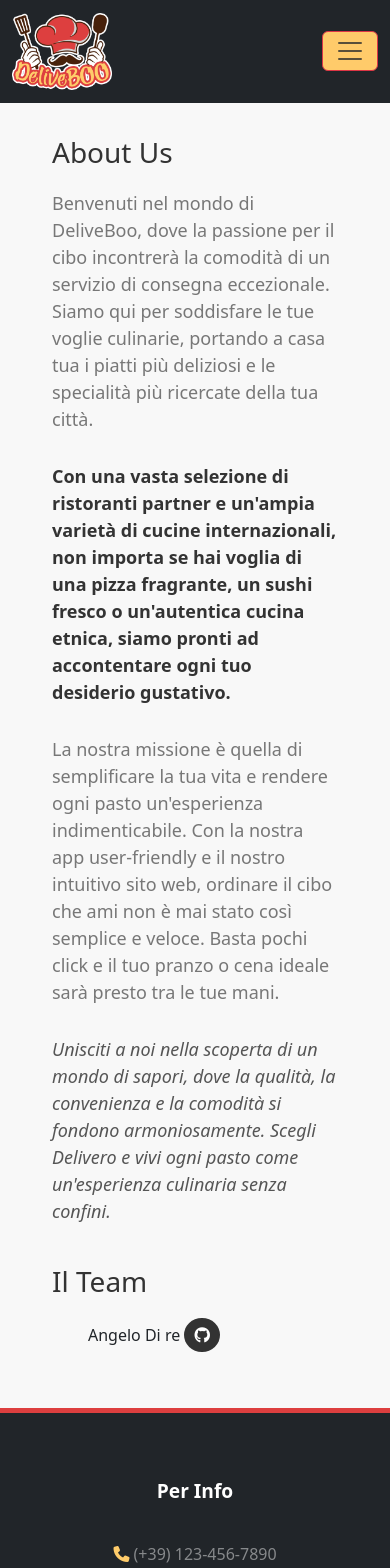
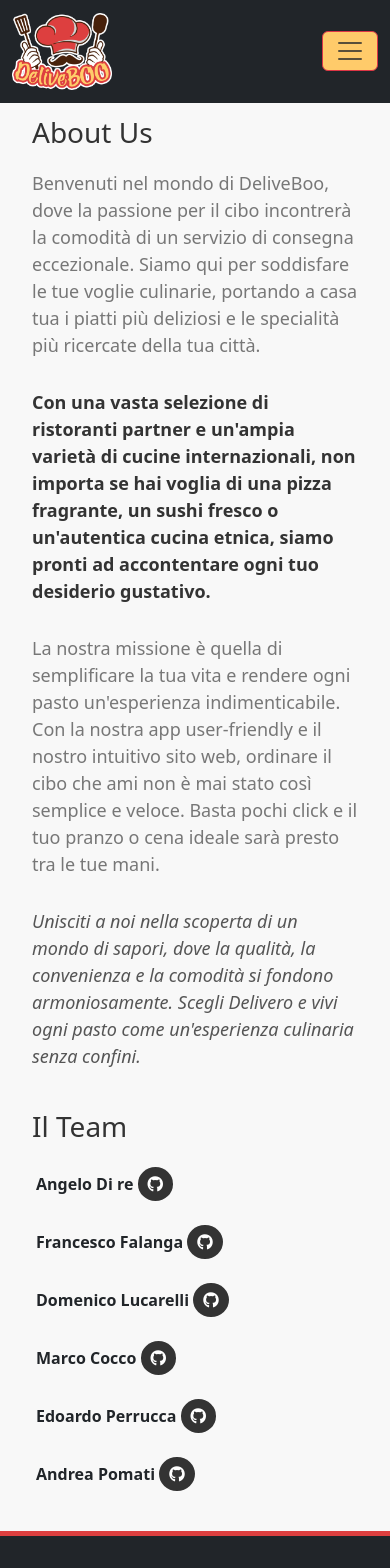
Before and after one commit to EdoardoPerucca/progetto_finale, a Vue app: page /about-us in a window 390 px wide. Shown: the top 1568 px of the page. Built offline with nearby package versions, Linux system fonts and the light colour scheme.

Commit message:
feat: add style

```diff
--- a/src/pages/AboutUs.vue
+++ b/src/pages/AboutUs.vue
@@ -12,7 +12,7 @@
 }
 </script>
 <template>
-    <div>
+    <div class="all-page">
         <section class="about-us">
   <div class="container">
     <h2>About Us</h2>
@@ -22,10 +22,30 @@
     <p class="delivery-service">Unisciti a noi nella scoperta di un mondo di sapori, dove la qualità, la convenienza e la comodità si fondono armoniosamente. Scegli Delivero e vivi ogni pasto come un'esperienza culinaria senza confini.</p>
     <div class="app-download">
         <h2>Il Team</h2>
-    <ul>
+    <ul class="d-flex gap-3 fw-bold flex-wrap p-0">
         <li class="m-1">
             Angelo Di re
             <a href="https://github.com/Aranel9966"><i class="fa-brands fa-github"></i></a>
+        </li>
+        <li class="m-1">
+            Francesco Falanga
+            <a href="https://github.com/FrancescoThomasFalanga"><i class="fa-brands fa-github"></i></a>
+        </li>
+        <li class="m-1">
+            Domenico Lucarelli
+            <a href="https://github.com/DomenicoLucarelli"><i class="fa-brands fa-github"></i></a>
+        </li>
+        <li class="m-1">
+            Marco Cocco
+            <a href="https://github.com/MarcoCocco"><i class="fa-brands fa-github"></i></a>
+        </li>
+        <li class="m-1">
+            Edoardo Perrucca
+            <a href="https://github.com/EdoardoPerucca"><i class="fa-brands fa-github"></i></a>
+        </li>
+        <li class="m-1">
+            Andrea Pomati
+            <a href="https://github.com/Andrea-Pomati"><i class="fa-brands fa-github"></i></a>
         </li>
 
 
@@ -36,6 +56,11 @@
     </div>
 </template>
 <style scoped lang="scss">
+
+.all-page {
+  width: 100%;
+  height: calc(100vh - 510px);
+}
     .about-us {
   background-color: #f8f8f8;
   padding: 40px;
@@ -81,4 +106,46 @@
     }
   }
 }
+
+@media (max-width: 768px) {
+    .all-page {
+      height: auto;
+    }
+  }
+
+  @media (max-width: 480px) {
+    .about-us {
+      padding: 20px;
+    }
+
+    h2 {
+      font-size: 24px;
+    }
+
+    p {
+      font-size: 16px;
+      margin-bottom: 20px;
+    }
+  }
+
+  @media (max-width: 1400px) {
+    .all-page {
+      height: auto;
+    }
+  }
+
+  @media (max-width: 480px) {
+    .about-us {
+      padding: 20px;
+    }
+
+    h2 {
+      font-size: 24px;
+    }
+
+    p {
+      font-size: 16px;
+      margin-bottom: 20px;
+    }
+  }
 </style>
```
